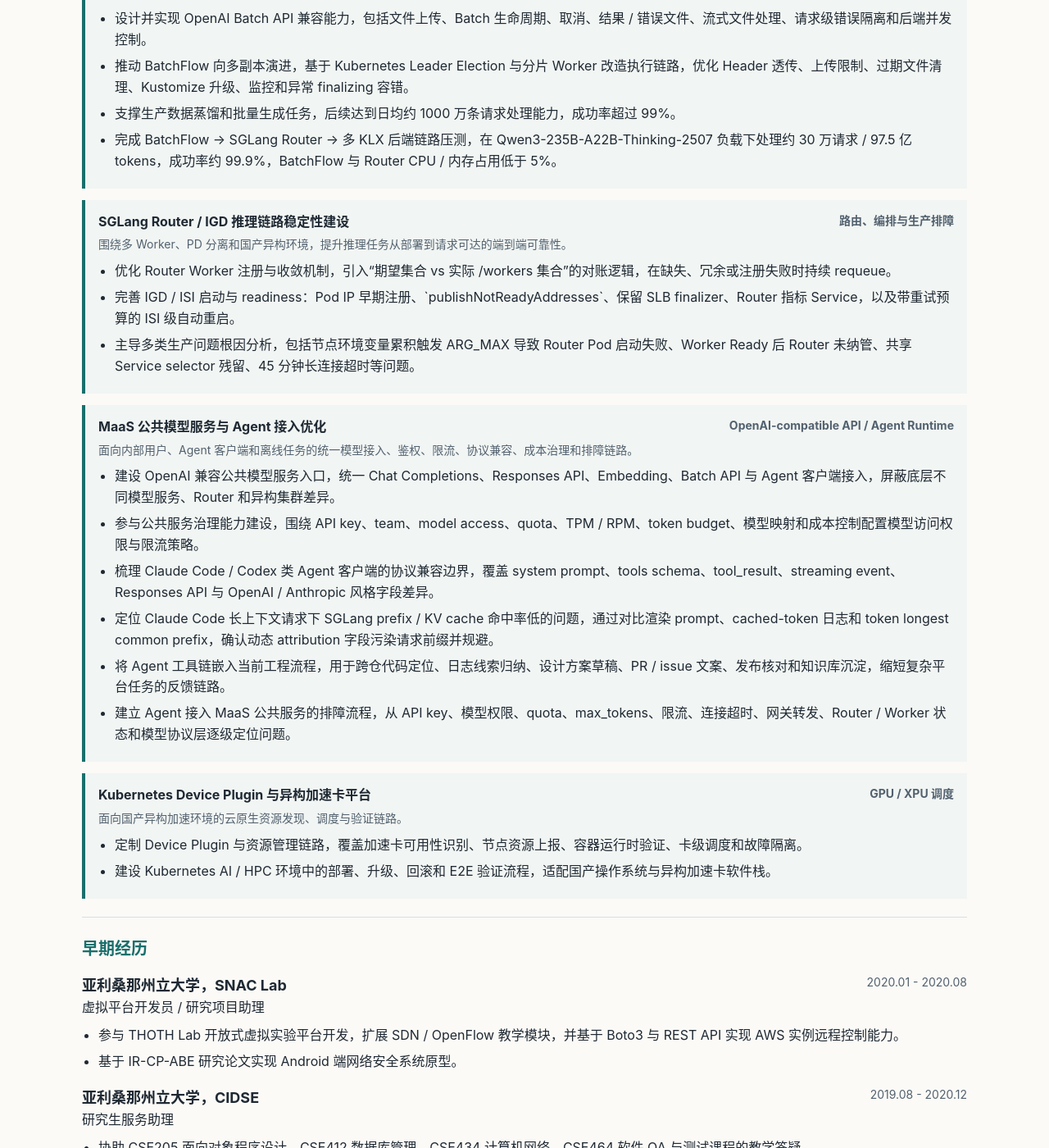
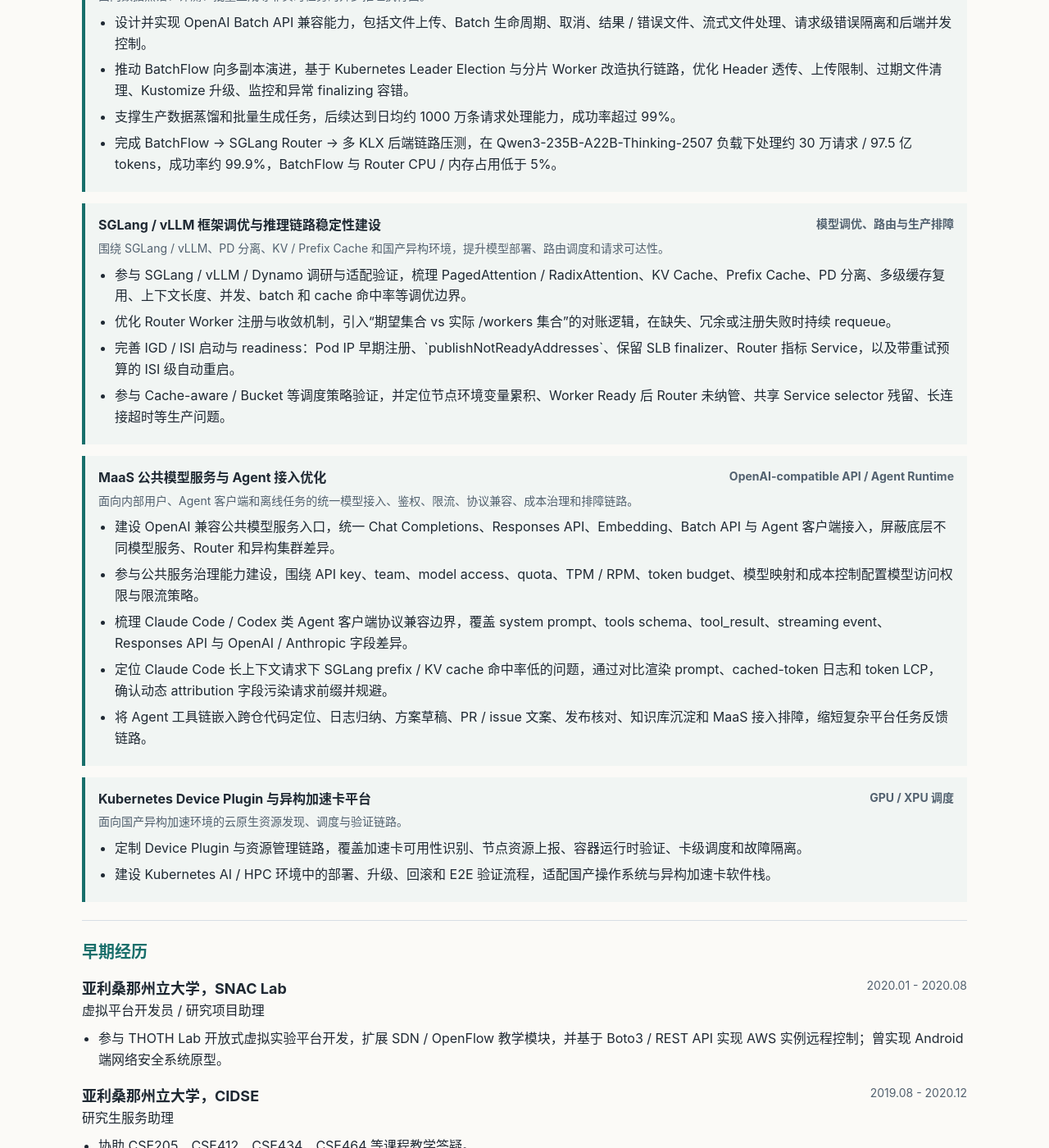
Before and after one commit to WZStephen/wzstephen.github.io, a Jekyll site: the page resume/index-cn.html, which Jekyll copies as it is, in a window 1280 px wide and 1400 px high, scrolled down 1970 px. Shown: the whole window at 82% size. Built offline with Jekyll 4.4.1, drawn with Linux system fonts in a browser that asks for light colours; some of the changed text lies outside the part shown.

Commit message:
Add SGLang vLLM tuning experience

```diff
--- a/index.html
+++ b/index.html
@@ -8,7 +8,7 @@
     <div>
       <p class="eyebrow">AI Infra / LLM Serving / Agent Engineering</p>
       <h1>赵伟驰 / Weichi Zhao</h1>
-      <p>我专注于生产级 LLM 推理平台、OpenAI 兼容 MaaS、AI Gateway、Agent 工具链和异构 GPU / XPU 调度，并在当前 MaaS / LLM Serving 工作中把 Agent 融入代码检索、排障复盘、文档沉淀和发布核对流程，用更短的反馈闭环推动平台能力快速迭代。</p>
+      <p>我专注于生产级 LLM 推理平台、OpenAI 兼容 MaaS、AI Gateway、SGLang / vLLM 框架适配与调优、Agent 工具链和异构 GPU / XPU 调度，并在当前 MaaS / LLM Serving 工作中把 Agent 融入代码检索、排障复盘、文档沉淀和发布核对流程，用更短的反馈闭环推动平台能力快速迭代。</p>
       <div class="hero-actions">
         <a href="{{ '/resume/index-cn.html' | relative_url }}">中文简历</a>
         <a href="{{ '/resume/' | relative_url }}">English Resume</a>
--- a/resume/index-cn.html
+++ b/resume/index-cn.html
@@ -376,7 +376,7 @@
     <section>
       <h2>个人简介</h2>
       <div class="summary">
-        面向 AI Infra 与大模型推理服务的平台工程师，专注生产级 LLM Serving、模型服务控制面和 OpenAI 兼容 MaaS 能力建设。长期参与公共模型服务、离线批量推理、模型网关、路由与编排可靠性、Agent 客户端接入、Kubernetes 原生推理任务和国产异构 GPU / XPU 环境适配。在当前 MaaS / LLM Serving 工作中，已将 Claude Code、Codex、OpenCode、OpenClaw 等 Agent 工具链嵌入代码检索、排障、文档、发布核对和验证闭环，用更短反馈链路推动复杂平台能力快速迭代。
+        面向 AI Infra 与大模型推理服务的平台工程师，专注生产级 LLM Serving、模型服务控制面和 OpenAI 兼容 MaaS 能力建设。长期参与公共模型服务、离线批量推理、SGLang / vLLM 框架适配与轻量调优、模型网关、路由可靠性、Agent 客户端接入、Kubernetes 原生推理任务和国产 GPU / XPU 环境适配。在当前工作中将 Claude Code、Codex、OpenCode、OpenClaw 等 Agent 工具链嵌入代码检索、排障、文档、发布核对和验证闭环，推动复杂平台能力快速迭代。
       </div>
     </section>
 
@@ -385,6 +385,7 @@
       <ul>
         <li>支撑 BatchFlow 生产数据蒸馏和批量生成任务，后续达到日均约 1000 万条请求处理能力，成功率超过 99%。</li>
         <li>验证 BatchFlow -> SGLang Router -> 多 KLX 后端链路：Qwen3 负载下约 30 万请求 / 97.5 亿 tokens，成功率约 99.9%，BatchFlow 与 Router CPU / 内存开销低于 5%。</li>
+        <li>参与 SGLang / vLLM / Dynamo 推理框架调优：覆盖 KV / Prefix Cache、PD 分离、Cache-aware / Bucket 路由和 QPS / TTFT / Tok/s 验证。</li>
         <li>建设 OpenAI 兼容 MaaS 公共服务能力，围绕 API key、模型授权、TPM / RPM、token budget、模型映射和 Agent 客户端接入沉淀可复用治理流程。</li>
         <li>在当前 MaaS / LLM Serving 工作中使用 Agent 辅助代码检索、故障复盘、方案草稿、发布核对和文档沉淀，把多步人工流程沉淀为可复用迭代链路。</li>
         <li>围绕网关、Router、Worker、Service discovery、readiness 与长连接等多类故障模式加固推理链路可靠性，避免只依赖 Pod 级健康状态判断服务可用性。</li>
@@ -423,7 +424,7 @@
         <div class="meta">2024 - 至今</div>
       </div>
       <ul>
-        <li>参与建设和运维面向大模型服务的 MaaS 平台能力，覆盖 CPU ACK 与 GPU ACK 跨集群链路，包括公共模型服务入口、OpenAI 兼容 API、Higress / LiteLLM 网关、SGLang Router 模型路由、IGD / IGDSA 推理任务编排、BatchFlow 离线批处理，以及 Agent 侧 API 兼容。</li>
+        <li>参与建设和运维面向大模型服务的 MaaS 平台能力，覆盖公共模型服务入口、OpenAI 兼容 API、Higress / LiteLLM 网关、SGLang / vLLM 框架适配、SGLang Router、IGD / IGDSA、BatchFlow 离线批处理和 Agent 侧 API 兼容。</li>
         <li>负责多条生产推理链路的问题定位与稳定性优化，处理 Router Worker 注册收敛、Service / Endpoint readiness、PD prefill / decode 拓扑、CrashLoop、长连接超时、网关 Header / 模型映射、多集群平滑上线等问题。</li>
         <li>参与 MaaS-Controller 与 Optimizer 控制面机制设计，围绕 LiteLLM、Router、IGDSA、BatchFlow、Higress 指标采集与配置下发，设计公共模型限额调整、离线并发调节、观察窗口、回滚条件和在线 SLA 优先等闭环治理机制。</li>
       </ul>
@@ -459,14 +460,15 @@
 
       <div class="project">
         <div class="project-title">
-          <span>SGLang Router / IGD 推理链路稳定性建设</span>
-          <span class="meta">路由、编排与生产排障</span>
+          <span>SGLang / vLLM 框架调优与推理链路稳定性建设</span>
+          <span class="meta">模型调优、路由与生产排障</span>
         </div>
-        <div class="tagline">围绕多 Worker、PD 分离和国产异构环境，提升推理任务从部署到请求可达的端到端可靠性。</div>
+        <div class="tagline">围绕 SGLang / vLLM、PD 分离、KV / Prefix Cache 和国产异构环境，提升模型部署、路由调度和请求可达性。</div>
         <ul>
+          <li>参与 SGLang / vLLM / Dynamo 调研与适配验证，梳理 PagedAttention / RadixAttention、KV Cache、Prefix Cache、PD 分离、多级缓存复用、上下文长度、并发、batch 和 cache 命中率等调优边界。</li>
           <li>优化 Router Worker 注册与收敛机制，引入“期望集合 vs 实际 /workers 集合”的对账逻辑，在缺失、冗余或注册失败时持续 requeue。</li>
           <li>完善 IGD / ISI 启动与 readiness：Pod IP 早期注册、`publishNotReadyAddresses`、保留 SLB finalizer、Router 指标 Service，以及带重试预算的 ISI 级自动重启。</li>
-          <li>主导多类生产问题根因分析，包括节点环境变量累积触发 ARG_MAX 导致 Router Pod 启动失败、Worker Ready 后 Router 未纳管、共享 Service selector 残留、45 分钟长连接超时等问题。</li>
+          <li>参与 Cache-aware / Bucket 等调度策略验证，并定位节点环境变量累积、Worker Ready 后 Router 未纳管、共享 Service selector 残留、长连接超时等生产问题。</li>
         </ul>
       </div>
 
@@ -479,10 +481,9 @@
         <ul>
           <li>建设 OpenAI 兼容公共模型服务入口，统一 Chat Completions、Responses API、Embedding、Batch API 与 Agent 客户端接入，屏蔽底层不同模型服务、Router 和异构集群差异。</li>
           <li>参与公共服务治理能力建设，围绕 API key、team、model access、quota、TPM / RPM、token budget、模型映射和成本控制配置模型访问权限与限流策略。</li>
-          <li>梳理 Claude Code / Codex 类 Agent 客户端的协议兼容边界，覆盖 system prompt、tools schema、tool_result、streaming event、Responses API 与 OpenAI / Anthropic 风格字段差异。</li>
-          <li>定位 Claude Code 长上下文请求下 SGLang prefix / KV cache 命中率低的问题，通过对比渲染 prompt、cached-token 日志和 token longest common prefix，确认动态 attribution 字段污染请求前缀并规避。</li>
-          <li>将 Agent 工具链嵌入当前工程流程，用于跨仓代码定位、日志线索归纳、设计方案草稿、PR / issue 文案、发布核对和知识库沉淀，缩短复杂平台任务的反馈链路。</li>
-          <li>建立 Agent 接入 MaaS 公共服务的排障流程，从 API key、模型权限、quota、max_tokens、限流、连接超时、网关转发、Router / Worker 状态和模型协议层逐级定位问题。</li>
+          <li>梳理 Claude Code / Codex 类 Agent 客户端协议兼容边界，覆盖 system prompt、tools schema、tool_result、streaming event、Responses API 与 OpenAI / Anthropic 字段差异。</li>
+          <li>定位 Claude Code 长上下文请求下 SGLang prefix / KV cache 命中率低的问题，通过对比渲染 prompt、cached-token 日志和 token LCP，确认动态 attribution 字段污染请求前缀并规避。</li>
+          <li>将 Agent 工具链嵌入跨仓代码定位、日志归纳、方案草稿、PR / issue 文案、发布核对、知识库沉淀和 MaaS 接入排障，缩短复杂平台任务反馈链路。</li>
         </ul>
       </div>
 
@@ -509,8 +510,7 @@
         <div class="meta">2020.01 - 2020.08</div>
       </div>
       <ul>
-        <li>参与 THOTH Lab 开放式虚拟实验平台开发，扩展 SDN / OpenFlow 教学模块，并基于 Boto3 与 REST API 实现 AWS 实例远程控制能力。</li>
-        <li>基于 IR-CP-ABE 研究论文实现 Android 端网络安全系统原型。</li>
+        <li>参与 THOTH Lab 开放式虚拟实验平台开发，扩展 SDN / OpenFlow 教学模块，并基于 Boto3 / REST API 实现 AWS 实例远程控制；曾实现 Android 端网络安全系统原型。</li>
       </ul>
 
       <div class="item-head" style="margin-top:16px;">
@@ -521,7 +521,7 @@
         <div class="meta">2019.08 - 2020.12</div>
       </div>
       <ul>
-        <li>协助 CSE205 面向对象程序设计、CSE412 数据库管理、CSE434 计算机网络、CSE464 软件 QA 与测试课程的教学答疑。</li>
+        <li>协助 CSE205、CSE412、CSE434、CSE464 等课程教学答疑。</li>
       </ul>
     </section>
 
```
Also changed, not shown: resume/index.html (+13 -13 lines), 2 other files.
